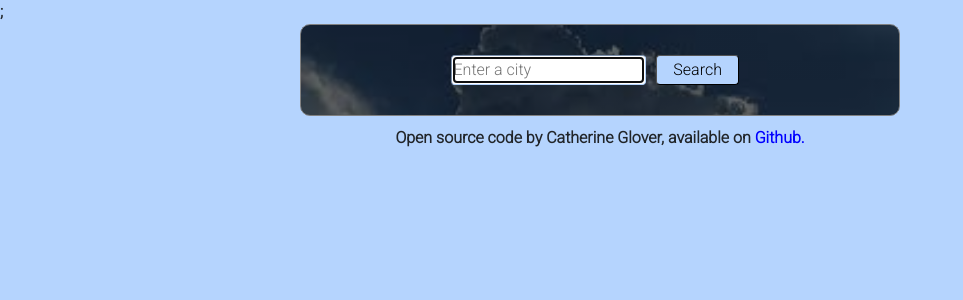
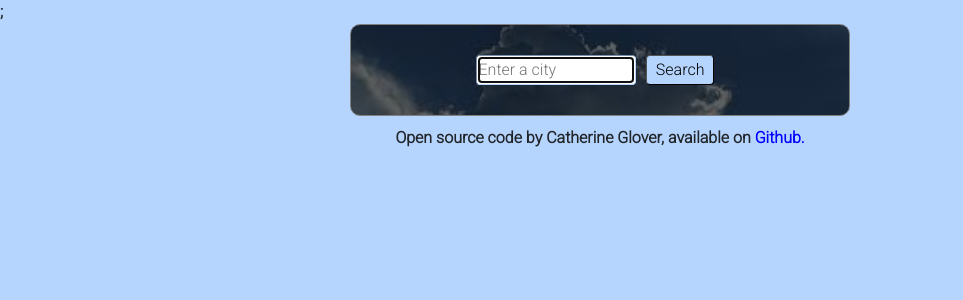
Before and after one commit to CathGlover/weather-react-shecodes-app, a React (Create React App) app: page / in a window 1280 px wide. Shown: the top 300 px of the page, without its empty margins (0-963 px from the left). Built offline with nearby package versions, Linux system fonts and the light colour scheme; no server answers; a web font is replaced by a local one.

Commit message:
changed container size

```diff
--- a/src/WeatherSearch.css
+++ b/src/WeatherSearch.css
@@ -5,7 +5,7 @@ body {
 }
 .container {
   border: 1px solid;
-  max-width: 600px;
+  max-width: 500px;
   margin: 0 auto;
   border-radius: 10px;
   text-align: center;
@@ -41,9 +41,3 @@ a {
   color: blue;
   text-decoration: none;
 }
-
-@media (max-width > 600px) {
-  container {
-    max-width: 400px;
-  }
-}
```
